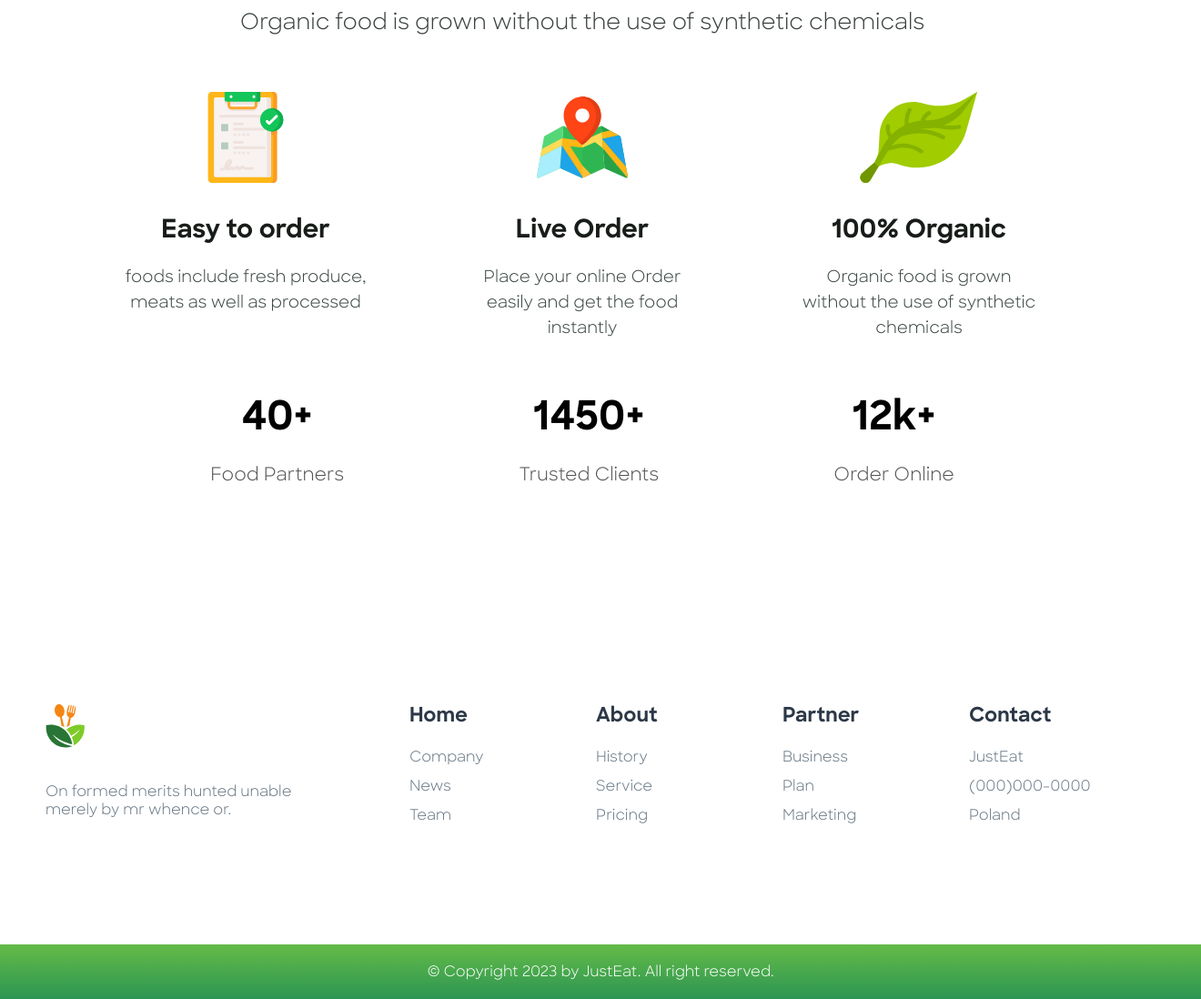
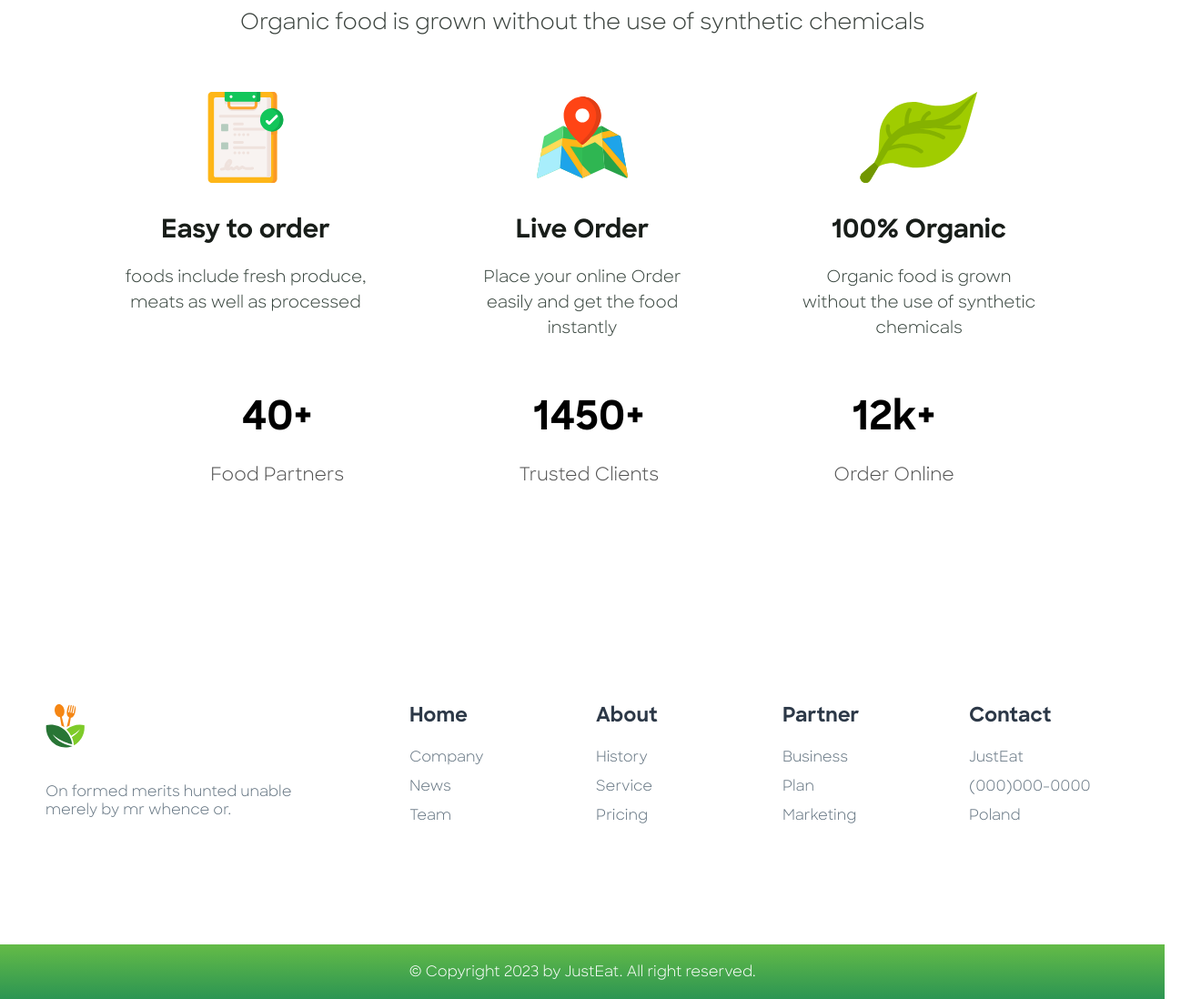
Before and after one commit to 5tronciy/JustEat, a React app: page / in a window 1280 px wide. Shown: the part 912-2010 px from the top of the page at 91% size, 1320 px wide, since content can reach past the window. Built offline with nearby package versions, Linux system fonts and the light colour scheme; the HTML template or start-up script is replaced by a standard one.

Commit message:
fix: copyright width

```diff
--- a/src/components/Footer/Footer.scss
+++ b/src/components/Footer/Footer.scss
@@ -54,7 +54,7 @@
   }
 
   .copyright {
-    width: 100%;
+    width: calc(100% - 40px);
     padding: 20px;
     background: linear-gradient(180deg, #64bb47 0%, #2c9553 100%);
     font-family: "Sharp Sans";
```
